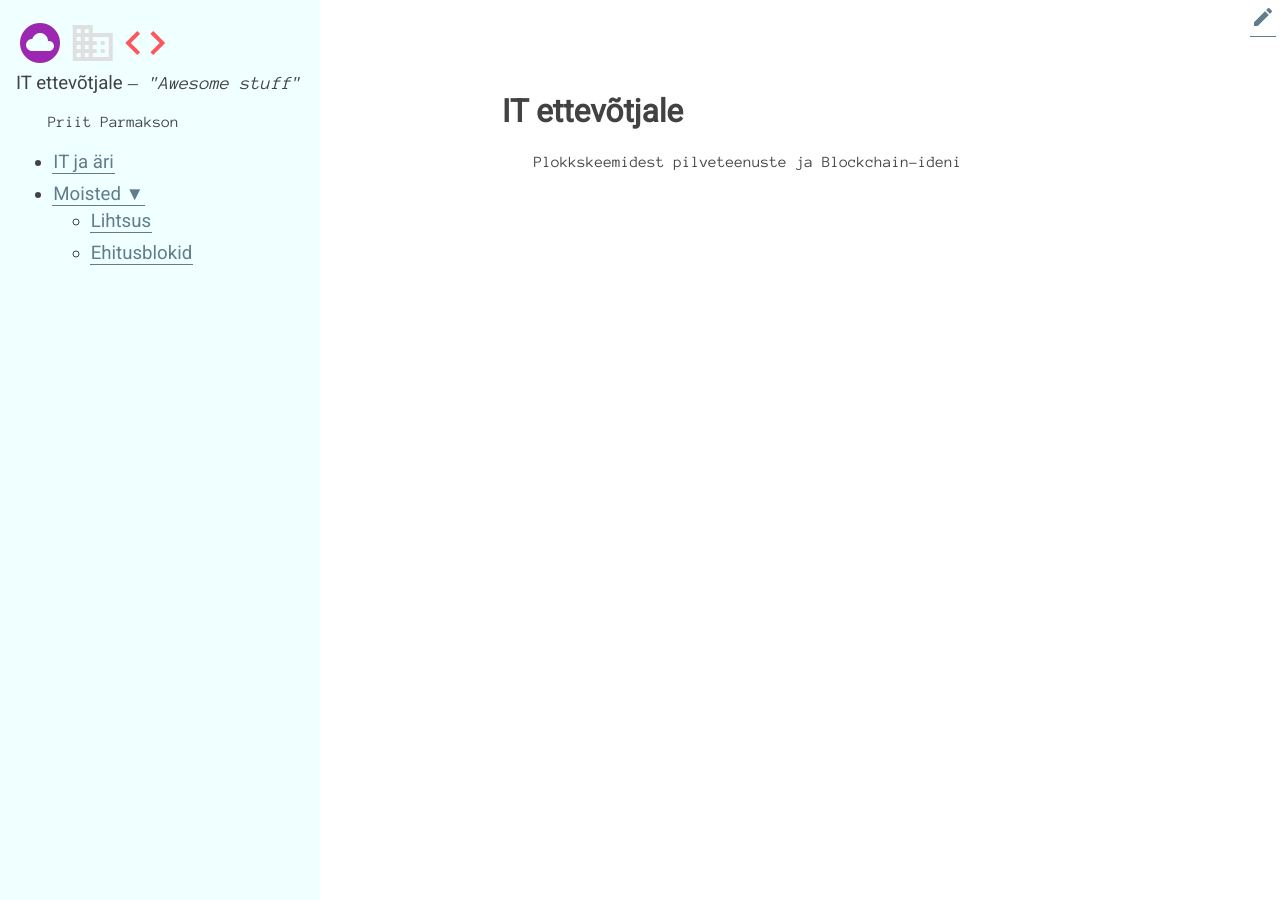
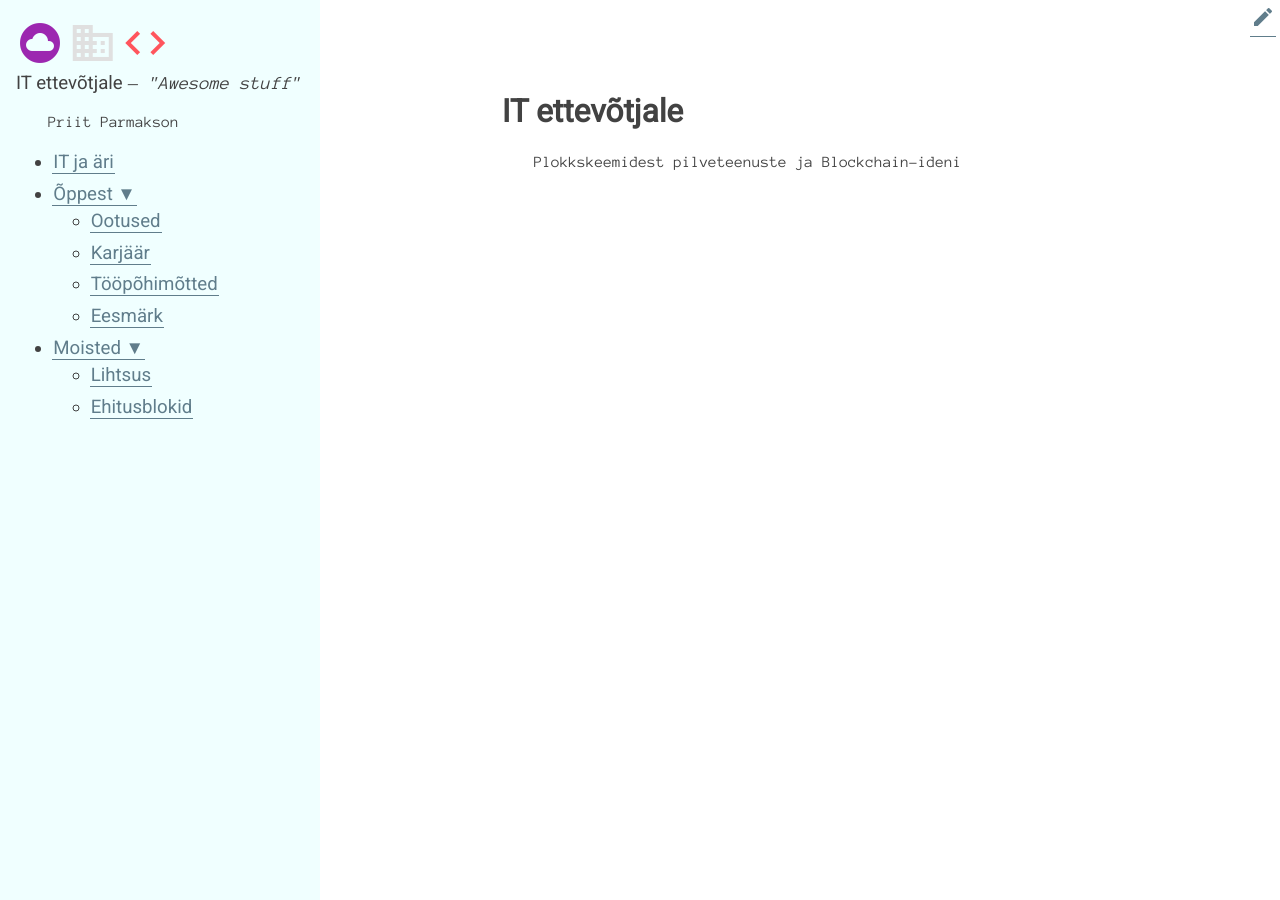
Before and after one commit to agiil/IT, a Jekyll site: the page built from index.md, in a window 1280 px wide. Built offline with Jekyll 4.4.1, drawn with Linux system fonts in a browser that asks for light colours.

Commit message:
Update Riba.yml

```diff
--- a/_data/Riba.yml
+++ b/_data/Riba.yml
@@ -1,5 +1,16 @@
 - title: "IT ja äri"
   url: "/outlook"
+
+- title: "Õppest"
+  categories:
+    - title: "Ootused"
+      url: "/Ootused"
+    - title: "Karjäär"
+      url: "/Karjaar"
+    - title: "Tööpõhimõtted"
+      url: "/Toopohimotted"
+    - title: "Eesmärk"
+      url: "/Eesmark"
 
 - title: "Moisted"
   categories:
```
